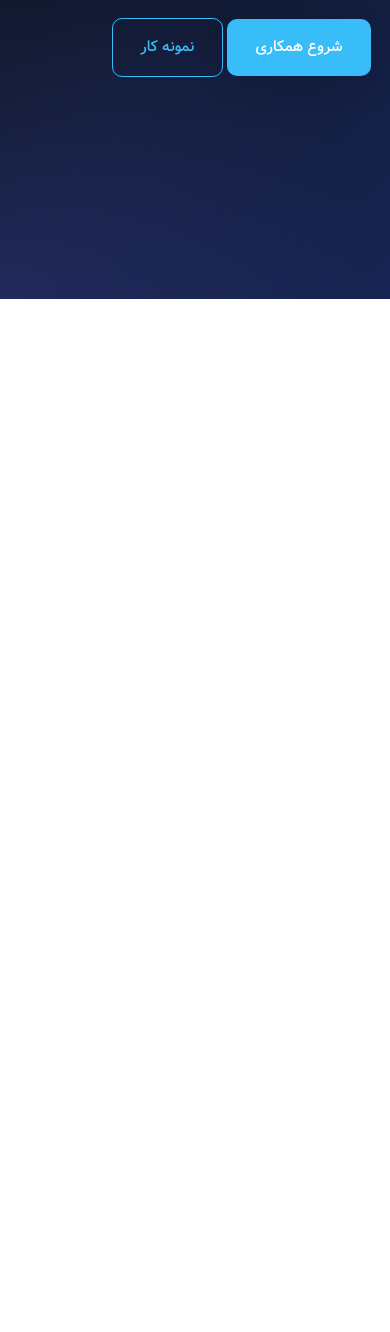
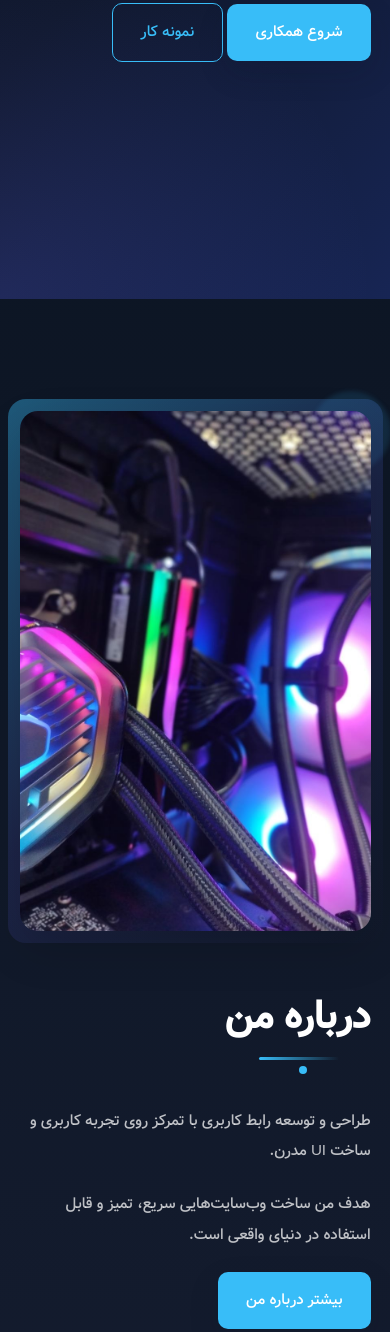
Before and after one commit to arshia-j1/Main-project, a plain HTML site: page index.html in a window 390 px wide. Shown: the part 545-1877 px from the top of the page. Before the commit the page ends 844 px from the top, so only its background shows below. Drawn offline with Linux system fonts and the light colour scheme; files whose address does not match are found by name.

Commit message:
about part
today I made about part with a photo and some texts, I learned how to use positoins(absolute and relative) in real project. and I am making this site complitly responsive.

```diff
--- a/css/style.css
+++ b/css/style.css
@@ -116,6 +116,21 @@ p {
   }
 }
 
+@media screen and (max-width: 500px) {
+  h1 {
+    font-size: 2.7rem;
+  }
+}
+
+img {
+  width: 100%;
+  display: block;
+  object-fit: cover;
+}
+
+.section {
+  padding: 7rem 0px 7rem 0px;
+}
 /* center */
 
 .section-center {
@@ -199,3 +214,103 @@ Hero
   background-color: rgba(255, 255, 255, 0.08);
   color: var(--clr-accent-light);
 }
+
+/* ==========
+About
+=========== */
+
+.about {
+  background: linear-gradient(
+    180deg,
+    rgba(8, 17, 32, 0.98),
+    rgba(15, 23, 42, 0.98)
+  );
+}
+
+.about h2 {
+  color: var(--clr-white);
+}
+.about-center {
+  display: grid;
+  gap: 4rem;
+}
+
+/* image */
+
+.img-wramper {
+  position: relative;
+  max-width: 420px;
+  margin: auto;
+}
+
+.about-photo {
+  height: 520px;
+  border-radius: var(--radius);
+  box-shadow: var(--dark-shadow);
+  position: relative;
+  z-index: 2;
+}
+
+.img-border {
+  position: absolute;
+  inset: -12px;
+  border-radius: var(--radius);
+  background: linear-gradient(
+        135deg,
+        rgba(56, 189, 248, 0.4),
+        rgba(99, 102, 241, 0.15),
+        transparent
+    );
+  z-index: 1;
+}
+
+.img-wramper::after{
+  content: "";
+  position: absolute;
+  width: 80px;
+  height: 80px;
+  border-radius: 50%;
+  background-color:  rgba(56, 191, 248, 0.123);
+  top: -20px;
+  right: -20px;
+  filter: blur(2px);
+}
+
+/* text */
+
+.about-title {
+  margin-bottom: 0.5rem;
+}
+
+.title-line{
+    width: 80px;
+    height: 3px;
+    background: linear-gradient(90deg, var(--clr-accent) , transparent);
+    border-radius: 10px;
+    margin-bottom: 6px;
+    margin-right: 2rem;
+}
+
+.title-dot{
+    width: 8px;
+    height: 8px;
+    border-radius: 50%;
+    background: var(--clr-accent);
+    margin-bottom: 2rem;
+    margin-right: 4rem;
+}
+
+ .about-info p{
+  color: rgba(255, 255, 255, 0.726);
+  line-height: 2;
+  margin-bottom: 1.4rem;
+ }
+
+ /* desktop */
+
+ @media (min-width: 992px){
+  .about-center {
+    grid-template-columns: 1fr 1fr;
+    align-items: center;
+  }
+ }
--- a/index.html
+++ b/index.html
@@ -41,6 +41,31 @@
             </div>
         </section>
     </header>
+
+    <!-- =============
+     about
+     ============= -->
+
+     <section class="section about">
+        <div class="section-center about-center">
+            <article class="about-img">
+                <div class="img-wramper">
+                    <img src="./images/about-img.png" alt=""  class="about-photo">
+                    <div class="img-border"></div>
+                </div>
+            </article>
+            <article class="about-info">
+                <div class="about-title">
+                    <h2>درباره من</h2>
+                    <div class="title-line"></div>
+                    <div class="title-dot"></div>
+                </div>
+                <p>طراحی و توسعه رابط کاربری با تمرکز روی تجربه کاربری و ساخت UI مدرن.</p>
+                <p>هدف من ساخت وب‌سایت‌هایی سریع، تمیز و قابل استفاده در دنیای واقعی است.</p>
+                <a href="#" class="btn btn-main">بیشتر درباره من</a>
+            </article>
+        </div>
+     </section>
 </body>
 
 </html>
```
Also changed, not shown: images/about-img.png (added).
